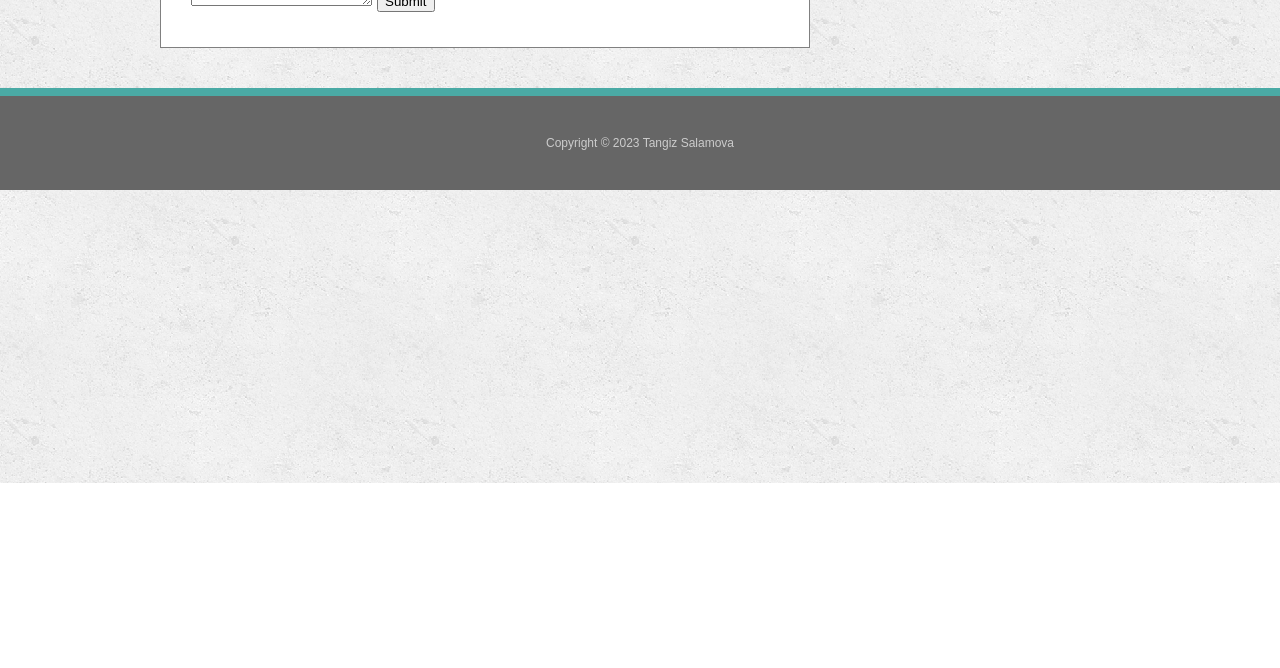
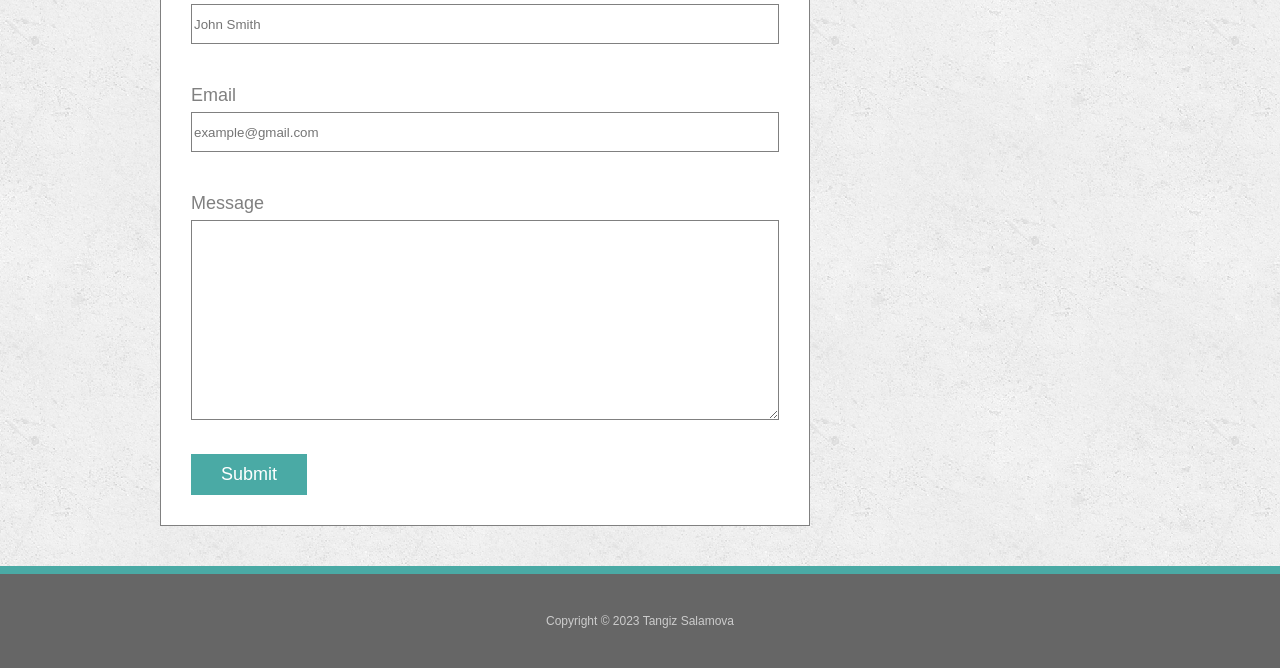
Before and after one commit to TangizSalamova/Homework-part1, a plain HTML site: page contact.html in a window 1280 px wide. Shown: the part 317-985 px from the top of the page. Before the commit the page ends 800 px from the top, so only its background shows below. Drawn offline with Linux system fonts and the light colour scheme; files whose address does not match are found by name.

Commit message:
contact fayli duzelis

```diff
--- a/contact.html
+++ b/contact.html
@@ -23,12 +23,19 @@
     <div class="containar">
         <section class="section1">
             <h1>Contact</h1>
+            <br>
             <label>Name</label>
-            <input type="text"/>
+            <br>
+            <input type="text" placeholder="John Smith"/>
+            <br>
             <label>Email</label>
-            <input type="email"/>
+            <br>
+            <input type="email" placeholder="example@gmail.com"/>
+            <br>
             <label>Message</label>
+            <br>
             <textarea></textarea>
+            <br>
             <button>Submit</button>
         </section>
         <section class="contact">
--- a/style.css
+++ b/style.css
@@ -93,6 +93,7 @@ nav a {
     clear: both;
     max-width: 960px;
     padding-bottom: 130px;
+    clear: both;
 }
 
 .sosial {
@@ -145,11 +146,18 @@ nav a {
     float: left;
     width: 274px;
     margin: 20px 0 25px;
+    padding-left: 10px;
+    padding-right: 10px;
+
+
 }
 
 .p-photo img {
     width: 100%;
+    height: 200px;
     opacity: 0.6;
+    position: relative;
+
 }
 
 .p-photo h3 {
@@ -159,7 +167,41 @@ nav a {
     width: 100%;
     text-align: center;
     font-size: 22px;
-    font-weight: 300;
+    font-weight: 200;
+    position: relative;
+    bottom: 60px;
+    height: 60px;
+
+
 }
 
+
+
 /*Contact html path*/
+
+label {
+    padding-top: 20px;
+}
+
+input, textarea {
+    display: block;
+    width: 100%;
+    border: 1px solid gray;
+}
+
+textarea {
+    height: 200px;
+}
+
+input {
+    height: 40px;
+}
+
+button {
+        padding: 10px 30px;
+    font-size: 18px;
+    color: #fff;
+    cursor: pointer;
+    background: #4aaaa5;
+    border: 0 none;
+}
```
